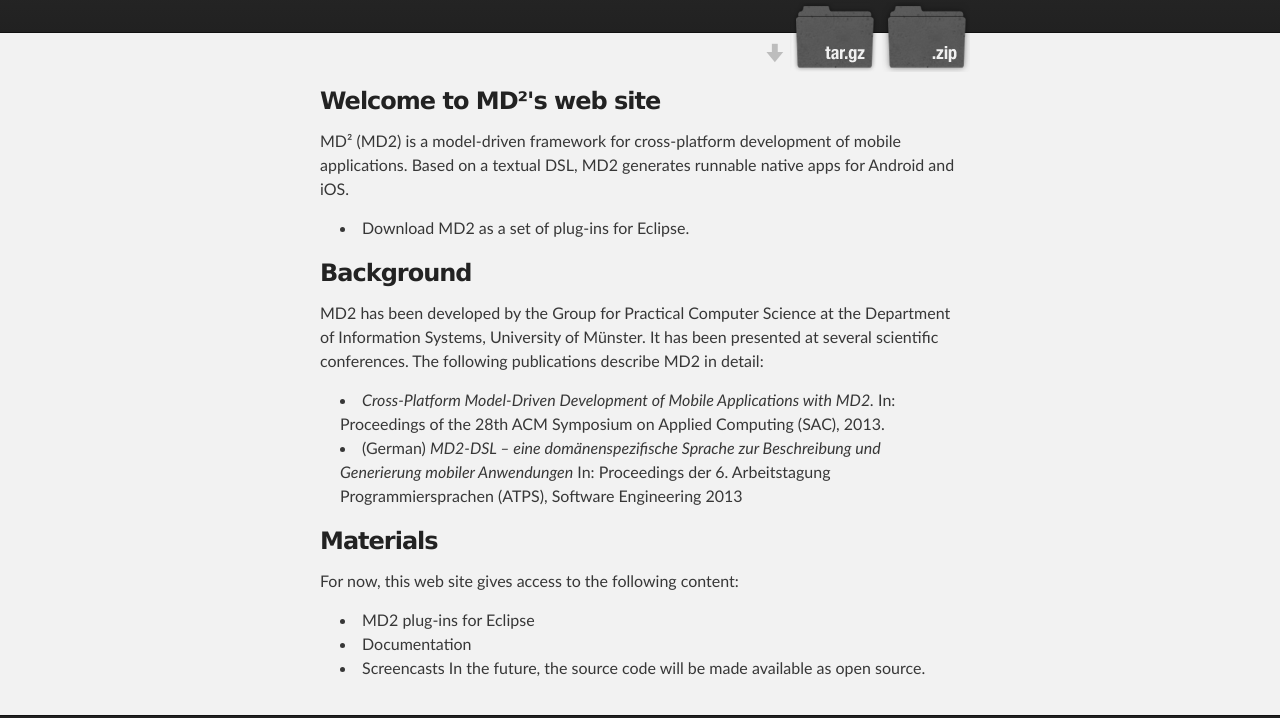
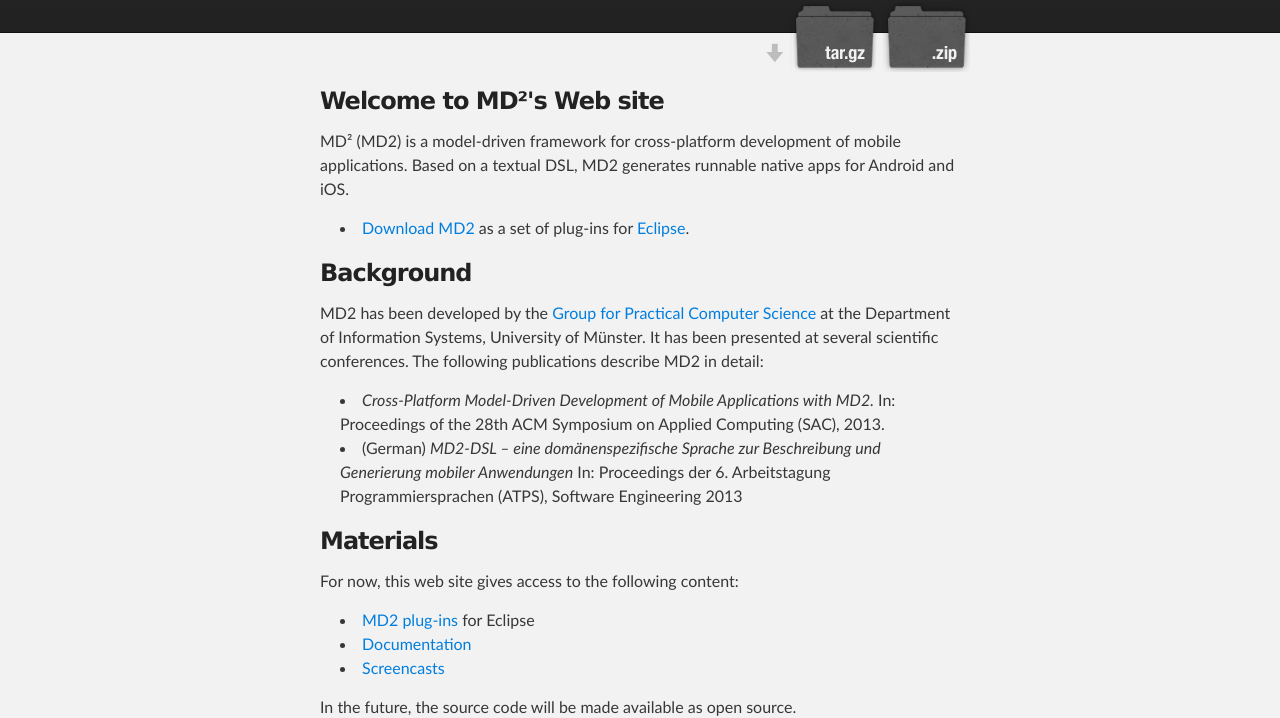
Before and after one commit to wwu-pi/md2-web, a plain HTML site: page index.html in a window 1280 px wide. Shown: the part 240-958 px from the top of the page. Drawn offline with Linux system fonts and the light colour scheme.

```diff
--- a/index.html
+++ b/index.html
@@ -16,14 +16,14 @@
     <!-- HEADER -->
     <div id="header_wrap" class="outer">
         <header class="inner">
-          <a id="forkme_banner" href="https://github.com/sacnl/md2-web">View on GitHub</a>
+          <a id="forkme_banner" href="https://github.com/wwu-pi/md2-web">View on GitHub</a>
 
           <h1 id="project_title">MD² – Model-driven Mobile Development</h1>
           <h2 id="project_tagline">Cross-platform development of native business apps</h2>
 
             <section id="downloads">
-              <a class="zip_download_link" href="https://github.com/sacnl/md2-web/zipball/master">Download this project as a .zip file</a>
-              <a class="tar_download_link" href="https://github.com/sacnl/md2-web/tarball/master">Download this project as a tar.gz file</a>
+              <a class="zip_download_link" href="https://github.com/wwu-pi/md2-web/zipball/master">Download this project as a .zip file</a>
+              <a class="tar_download_link" href="https://github.com/wwu-pi/md2-web/tarball/master">Download this project as a tar.gz file</a>
             </section>
         </header>
     </div>
@@ -31,16 +31,17 @@
     <!-- MAIN CONTENT -->
     <div id="main_content_wrap" class="outer">
       <section id="main_content" class="inner">
-        <h3>Welcome to MD²'s web site</h3>
+        <h3>Welcome to MD²'s Web site</h3>
 
 <p>MD² (MD2) is a model-driven framework for cross-platform development of mobile applications.
 Based on a textual DSL, MD2 generates runnable native apps for Android and iOS.</p>
 
 <ul>
-<li>Download MD2 as a set of plug-ins for Eclipse.</li>
+<li>
+<a href="http://wwu-pi.github.com/md2-web/res/MD2-plugins.zip">Download MD2</a> as a set of plug-ins for <a href="http://www.eclipse.org">Eclipse</a>.</li>
 </ul><h3>Background</h3>
 
-<p>MD2 has been developed by the Group for Practical Computer Science at the Department of Information Systems, University of Münster.
+<p>MD2 has been developed by the <a href="https://www.wi.uni-muenster.de/department/groups/pi">Group for Practical Computer Science</a> at the Department of Information Systems, University of Münster.
 It has been presented at several scientific conferences.
 The following publications describe MD2 in detail:</p>
 
@@ -53,18 +54,18 @@
 <p>For now, this web site gives access to the following content:</p>
 
 <ul>
-<li>MD2 plug-ins for Eclipse</li>
-<li>Documentation</li>
-<li>Screencasts
-In the future, the source code will be made available as open source.</li>
-</ul>
+<li>
+<a href="http://wwu-pi.github.com/md2-web/res/MD2-plugins.zip">MD2 plug-ins</a> for Eclipse</li>
+<li><a href="http://wwu-pi.github.com/md2-web/res/MD2-Documentation.pdf">Documentation</a></li>
+<li><a href="http://www.wi1.uni-muenster.de/pi/forschung/md2/screencasts/">Screencasts</a></li>
+</ul><p>In the future, the source code will be made available as open source.</p>
       </section>
     </div>
 
     <!-- FOOTER  -->
     <div id="footer_wrap" class="outer">
       <footer class="inner">
-        <p class="copyright">MD² – Model-driven Mobile Development maintained by <a href="https://github.com/sacnl">sacnl</a></p>
+        <p class="copyright">MD² – Model-driven Mobile Development maintained by <a href="https://github.com/wwu-pi">wwu-pi</a></p>
         <p>Published with <a href="http://pages.github.com">GitHub Pages</a></p>
       </footer>
     </div>
```
Also changed, not shown: params.json (+1 -1 lines).
